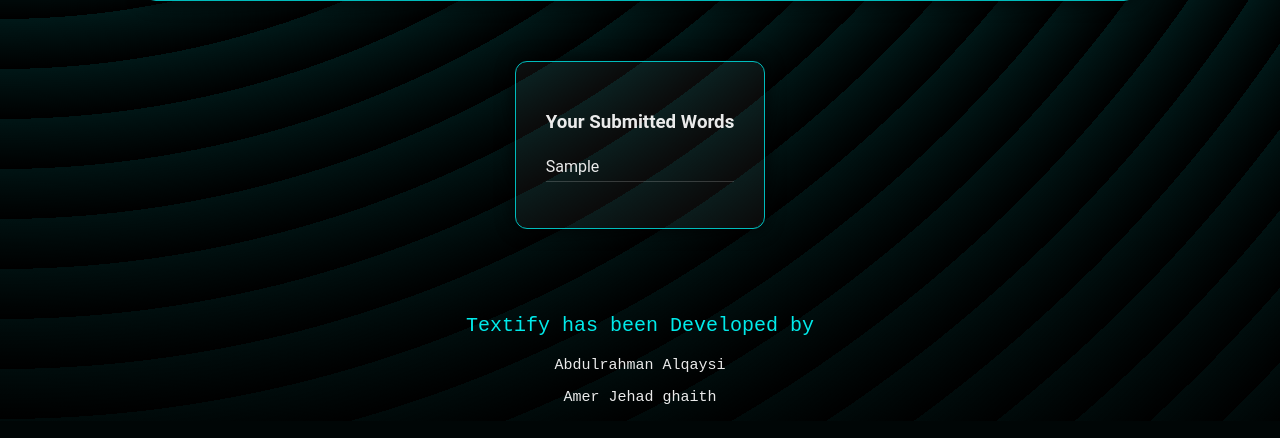
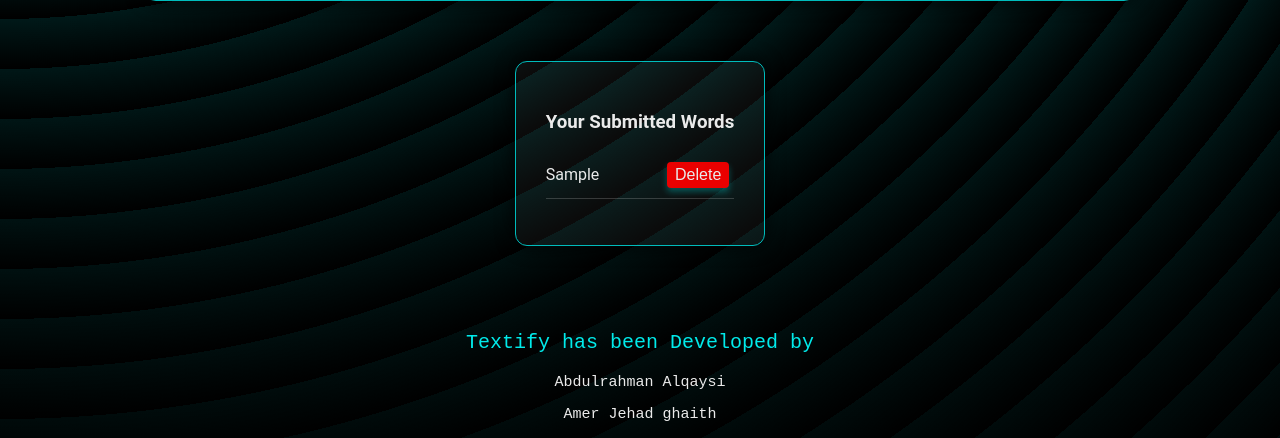
Before and after one commit to abdulrahmanALQYSI/Textify, a PHP site: page /main.php in a window 1280 px wide. Shown: the part 831-1269 px from the top of the page. Before the commit the page ends 1235 px from the top, so only its background shows below. Run offline with PHP 8.4, Linux system fonts and the light colour scheme; the visitor is signed in with stand-in values (Sample User, id 1); tables that the repository leaves empty or names only in its code hold one stand-in row (values such as "Sample post").

Commit message:
ading remove

```diff
--- a/main.php
+++ b/main.php
@@ -149,7 +149,13 @@
       <h3>Your Submitted Words</h3>
       <ul style="list-style-type: none; padding: 0; text-align: left;">
         <?php foreach ($words as $word): ?>
-          <li style="padding: 5px 0; border-bottom: 1px solid rgba(255,255,255,0.2);"><?php echo $word; ?></li>
+          <li style="padding: 5px 0; border-bottom: 1px solid rgba(255,255,255,0.2); display: flex; justify-content: space-between; align-items: center;">
+            <span><?php echo $word; ?></span>
+            <form method="POST" action="delete_word.php" style="margin: 0;">
+              <input type="hidden" name="word" value="<?php echo htmlspecialchars($word); ?>">
+              <button type="submit" style="margin-left: 10px; background: red; color: white; border: none; padding: 4px 8px; border-radius: 4px; cursor: pointer;">Delete</button>
+            </form>
+          </li>
         <?php endforeach; ?>
       </ul>
     </div>
```
